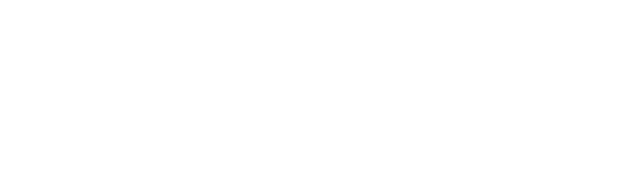
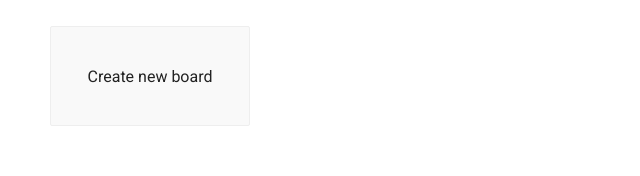
Before and after one commit to itzvinoth/notlify, a Vue app in the folder notlify-front/: page /boards in a window 1280 px wide. Before the commit this address had no page. Shown: the top 176 px of the page, without its empty margins (0-640 px from the left). Built offline with nearby package versions, Linux system fonts and the light colour scheme.

Commit message:
boards page adding

```diff
--- /dev/null
+++ b/notlify-front/src/assets/boards.scss
@@ -0,0 +1,63 @@
+$border-color: #eee;
+$border-hover-color: #bfb9b9;
+$bg-color: #f9f9f9;
+.boards-page {
+    .board-section {
+        .board-section__list .board-section__list--item {
+            width: 200px;
+            float: left;
+            margin-right: 15px;
+            margin-bottom: 15px;
+            .created-board, .add-board, .create-board {
+                // text-align: center;
+                border: 1px solid $border-color;
+                border-radius: 2px;
+                background-color: $bg-color;
+                box-sizing: border-box;
+                height: 100px;
+            }
+            .create-board {
+                cursor: pointer;
+                padding: 20px 0px;
+                display: flex;
+                align-items: center;
+                justify-content: center;
+            }
+            .created-board {
+                padding: 20px 10px 20px 10px;
+                word-wrap: break-word;
+                position: relative;
+                .created-board__link {
+                    position: absolute;
+                    bottom: 10px;
+                    right: 10px;
+                    cursor: pointer;
+                    &.created-board__link--show {
+                        display: block;
+                    }
+                    &.created-board__link--hide {
+                        display: none;
+                    }
+                }
+            }
+            .add-board {
+                padding: 20px 0px;
+                &:hover {
+                    border: 1px solid $border-hover-color;
+                    border-radius: 2px;
+                }
+                input.create-board__input {
+                    width: 150px;
+                    box-sizing: border-box;
+                }
+                button.create-board__button {
+                    margin-top: 10px;
+                    cursor: pointer;
+                    &:disabled {
+                        cursor: not-allowed;
+                    }
+                }
+            }
+        }
+    }
+}
--- a/notlify-front/src/assets/style.scss
+++ b/notlify-front/src/assets/style.scss
@@ -47,6 +47,10 @@ nav a:first-of-type {
 	border: 0;
 }
 
+ul li {
+	list-style: none;
+}
+
 // @media (min-width: 1024px) {
 
 // 	header {
@@ -70,6 +74,7 @@ nav a:first-of-type {
 // 		margin-top: 1rem;
 // 	}
 // }
+@import "./boards";
 @import "./kanban";
 @import "./notes";
 @import "./workspace";
--- a/notlify-front/src/router/index.js
+++ b/notlify-front/src/router/index.js
@@ -1,6 +1,7 @@
 import { createRouter, createWebHistory } from 'vue-router';
-import HomeView from '../views/HomeView.vue';
-import KanbanView from '../views/KanbanView.vue';
+import HomeView from '../views/Home.vue';
+import BoardsView from '../views/Boards.vue';
+import KanbanView from '../views/Kanban.vue';
 import NotesView from '../components/kanban/Notes.vue';
 
 const router = createRouter({
@@ -10,6 +11,11 @@ const router = createRouter({
 	    path: '/',
 	    name: 'home',
 	    component: HomeView,
+	  },
+	  {
+	    path: '/boards',
+	    name: 'Boards',
+	    component: BoardsView,
 	  },
 	  {
 	    path: '/new',
@@ -27,7 +33,7 @@ const router = createRouter({
 	    // route level code-splitting
 	    // this generates a separate chunk (About.[hash].js) for this route
 	    // which is lazy-loaded when the route is visited.
-	    component: () => import('../views/AboutView.vue'),
+	    component: () => import('../views/About.vue'),
 	  },
 	],
 });
--- /dev/null
+++ b/notlify-front/src/views/Boards.vue
@@ -0,0 +1,60 @@
+<template>
+	<div class="boards-page">
+		<div class="board-section">
+			<div>
+				<ul class="board-section__list">
+					<li class="board-section__list--item" v-for="(board, boardIndex) in boardList" :key="boardIndex">
+						<div class="created-board" @mouseover="onMouseOver(boardIndex)" @mouseout="onMouseOut(boardIndex)">
+							<div class="created-board__text">{{ board.name }}</div>
+							<div class="created-board__link" :class="(boardLinkIndex === boardIndex) ? 'created-board__link--show' : 'created-board__link--hide'"><a :href="`/${board.name}`">Go</a></div>
+						</div>
+					</li>
+					<li class="board-section__list--item">
+						<div class="create-board" @click="showBoardCreator" v-if="!boardCreator">
+							Create new board
+						</div>
+						<div class="add-board" v-if="boardCreator">
+							<input type="text" v-model="boardTitle" class="create-board__input" maxlength="40" placeholder="Add board title">
+							<button :disabled="!boardTitle" class="create-board__button" @click="createBoard">Create board</button>
+						</div>
+					</li>
+				</ul>
+			</div>
+		</div>
+	</div>
+</template>
+
+<script>
+export default {
+	name: 'Boards',
+	data () {
+		return {
+			boardCreator: false,
+			boardTitle: '',
+			boardList: [],
+			boardLinkIndex: null
+		}
+	},
+	methods: {
+		showBoardCreator () {
+			this.boardCreator = true
+		},
+		resetBoardTitle () {
+			this.boardTitle = ''
+		},
+		createBoard () {
+			let name = this.boardTitle
+			let board = {}
+			board.name = name
+			this.boardList.push(board)
+			this.resetBoardTitle()
+		},
+		onMouseOver (index) {
+			this.boardLinkIndex = index
+		},
+		onMouseOut () {
+			this.boardLinkIndex = null
+		}
+	}
+}
+</script>
```
Also changed, not shown: notlify-front/src/views/About.vue (renamed from notlify-front/src/views/AboutView.vue), notlify-front/src/views/Home.vue (renamed from notlify-front/src/views/HomeView.vue), notlify-front/src/views/Kanban.vue (renamed from notlify-front/src/views/KanbanView.vue).
